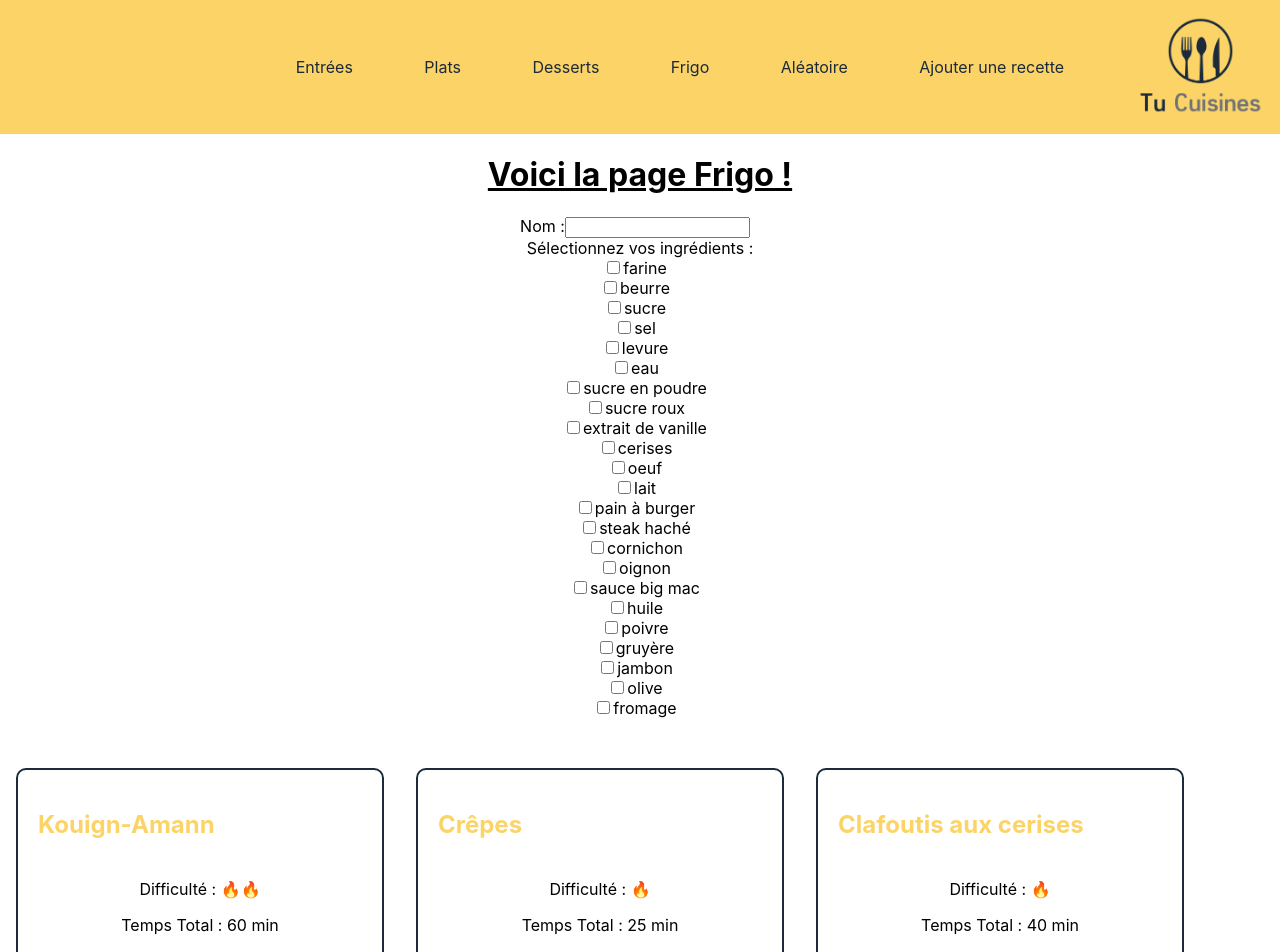
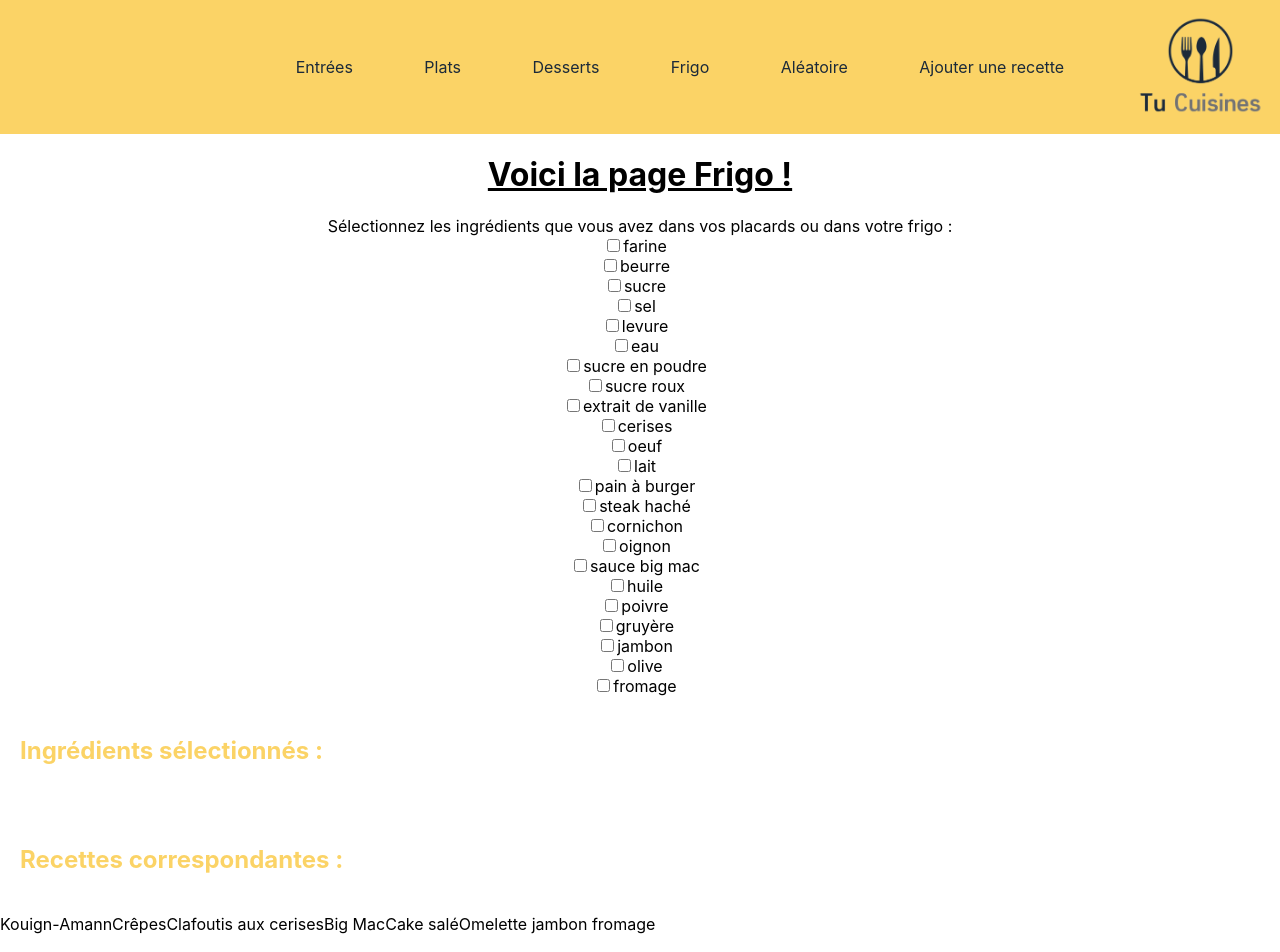
Before and after one commit to tfeutren/cookingRecipeWebsite, a React (Create React App) app in the folder cooking-recipe/: page /frigo in a window 1280 px wide. Shown: the top 952 px of the page. Built offline with nearby package versions, Linux system fonts and the light colour scheme.

Commit message:
indentification des ingrédients cochés sur la page frigo
Il faut encore modifier le filtre pour trouver les recettes contenant au moins un des ingrédients sélectionnés

```diff
--- a/cooking-recipe/src/components/Filter_frigo.js
+++ b/cooking-recipe/src/components/Filter_frigo.js
@@ -4,10 +4,18 @@ import { MealCategory } from '../utility';
 import { recipeList } from '../datas/recipeList';
 
 function Filter_frigo() {
-    const [isChecked, setIsChecked] = useState(false);
+    const [selectedIngredients, setSelectedIngredients] = useState([]);
+    const [filteredRecipes, setFilteredRecipes] = useState([]);
 
-    const handleOnChange = () => {
-      setIsChecked(!isChecked);
+    const handleCheckboxChange = (event) => {
+      const ingredient = event.target.value;
+      const isChecked = event.target.checked;
+
+      if (isChecked) {
+        setSelectedIngredients([...selectedIngredients, ingredient]);
+      } else {
+        setSelectedIngredients(selectedIngredients.filter(item => item !== ingredient));
+      }
     };
 
     const uniqueIngredients = Array.from(
@@ -18,27 +26,48 @@ function Filter_frigo() {
       )
     );
 
+    // Filter recipes based on selected ingredients
+    useState(() => {
+      const filtered = recipeList.filter(recipe =>
+        recipe.ingredients.map((ingredient, index) =>
+          selectedIngredients.includes(ingredient.name)
+        )
+      );
+      setFilteredRecipes(filtered);
+    }, [selectedIngredients]);
+
     return (
       <div className="Filter_frigo">
-          Sélectionnez vos ingrédients :
+        Sélectionnez les ingrédients que vous avez dans vos placards ou dans votre frigo :
         <div className="topping">
           {uniqueIngredients.map((ingredient, index) => (
             <div key={index}>
               <input
                 type="checkbox"
-                  id="topping"
-                  name="topping"
+                id={`topping-${index}`}
+                name={`topping-${index}`}
                 value={ingredient}
-                  checked={isChecked}
-                  onChange={handleOnChange}
+                checked={selectedIngredients.includes(ingredient)}
+                onChange={handleCheckboxChange}
               />
-                <label htmlFor="topping">{ingredient}</label>
+              <label htmlFor={`topping-${index}`}>{ingredient}</label>
             </div>
           ))}
         </div>
+        <h2>Ingrédients sélectionnés :</h2>
+        <ul>
+          {selectedIngredients.map((ingredient, index) => (
+              <li key={index}>{ingredient}</li>
+          ))}
+        </ul>
+        <h2>Recettes correspondantes :</h2>
+        <ul>
+          {filteredRecipes.map((recipe, index) => (
+            <li key={index}>{recipe.name}</li>
+          ))}
+        </ul>
       </div>
     );
-
   }
 
 export default Filter_frigo;
--- a/cooking-recipe/src/pages/FrigoPage.js
+++ b/cooking-recipe/src/pages/FrigoPage.js
@@ -51,10 +51,6 @@ const FrigoPage = () => {
   return (
     <div>
       <h1>Voici la page Frigo !</h1>
-        <label>
-          Nom :
-          <input type="text" value={ingredient} onChange={handleInputChange} />
-        </label>
 
       <RecipeList searchIngredient={ingredient} />
     </div>
```
Lines whose indentation alone changed are shown as unchanged.
